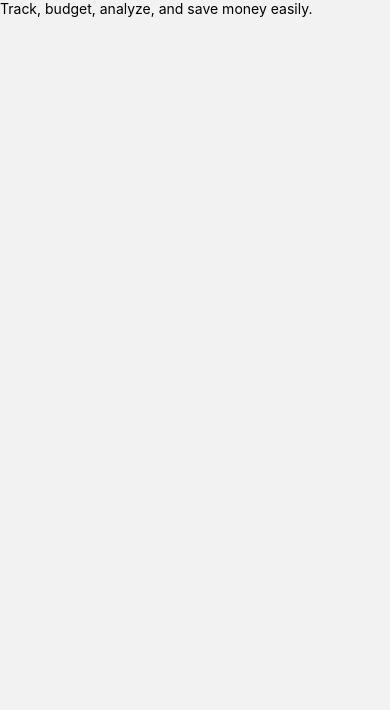
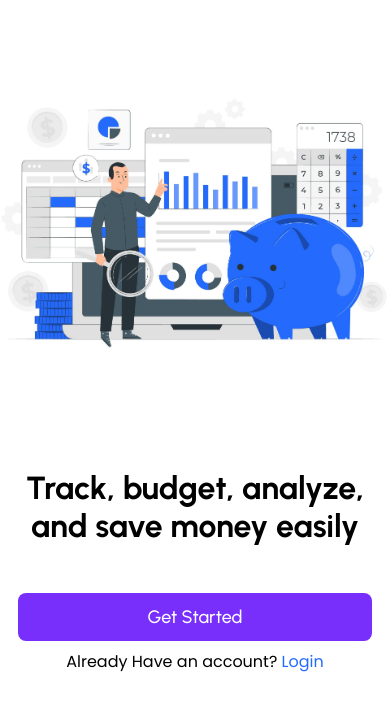
Before and after one commit to mdyasenrafe/budgetbuddytrack-front-end, a React Native app: screen /GetStarted in a window 390 px wide. Shown: the top 710 px of the page. Built offline with nearby package versions, Linux system fonts and the light colour scheme.

Commit message:
get started screen done

```diff
--- a/src/components/common/Button.tsx
+++ b/src/components/common/Button.tsx
@@ -11,7 +11,7 @@ interface ButtonProps {
   isDisabled?: boolean;
 }
 
-export function PrimaryButton({
+export function CustomButton({
   title,
   customStyle,
   onButtonPress,
--- a/src/screens/onboarding/GetStarted.tsx
+++ b/src/screens/onboarding/GetStarted.tsx
@@ -1,20 +1,59 @@
-import { View, Text, Image } from "react-native";
 import React from "react";
+import { View, Image, StyleSheet } from "react-native";
 import { SafeAreaView } from "react-native-safe-area-context";
 import { screenHeight, screenWidth } from "../../theme/theme";
-// @ts-ignore
+//@ts-ignore
 import moneyGif from "../../../assets/image/auth/money_income.png";
+import CustomText from "../../components/common/Text/CustomText";
+import { CustomButton } from "../../components/common/Button";
+import { color } from "../../theme/color";
 
 export default function GetStarted() {
   return (
-    <SafeAreaView>
-      <Image
-        source={{
-          width: screenWidth,
-          height: screenHeight / 2,
-        }}
-      />
-      <Text>Track, budget, analyze, and save money easily.</Text>
+    <SafeAreaView style={styles.container}>
+      <Image source={moneyGif} style={styles.image} resizeMode="contain" />
+      <View style={styles.textView}>
+        <CustomText preset="h2" style={styles.headerText}>
+          Track, budget, analyze, and save money easily
+        </CustomText>
+        <CustomButton
+          title="Get Started"
+          customStyle={styles.getStartedButton}
+        />
+        <CustomText style={styles.loginPrompt}>
+          Already Have an account?{" "}
+          <CustomText style={styles.loginText}>Login</CustomText>
+        </CustomText>
+      </View>
     </SafeAreaView>
   );
 }
+
+const styles = StyleSheet.create({
+  container: {
+    flex: 1,
+    backgroundColor: "white",
+  },
+  image: {
+    width: screenWidth,
+    height: screenHeight / 1.8,
+  },
+  textView: {
+    paddingHorizontal: 8,
+  },
+  headerText: {
+    textAlign: "center",
+  },
+  getStartedButton: {
+    width: screenWidth - 36,
+    marginTop: 48,
+    alignSelf: "center",
+  },
+  loginPrompt: {
+    textAlign: "center",
+    marginTop: 8,
+  },
+  loginText: {
+    color: color.secondary,
+  },
+});
```
Also changed, not shown: assets/image/auth/money_income.png.
